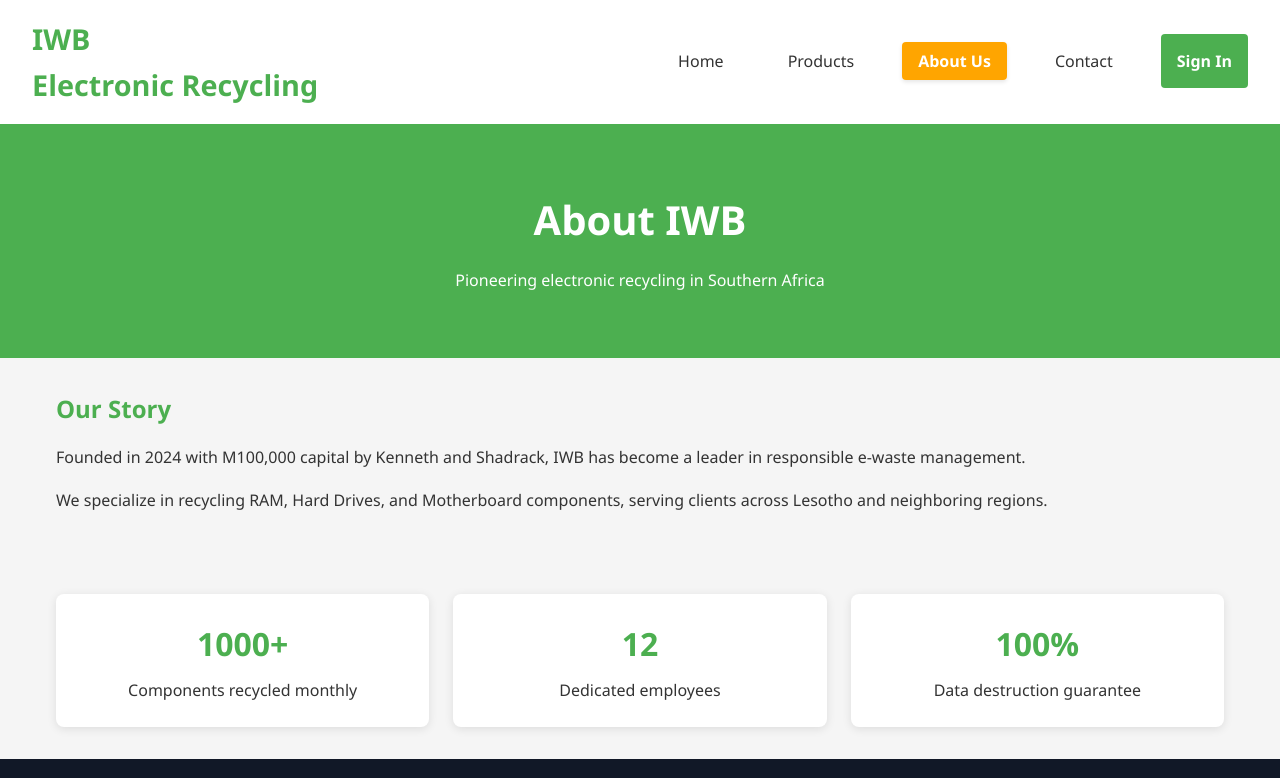
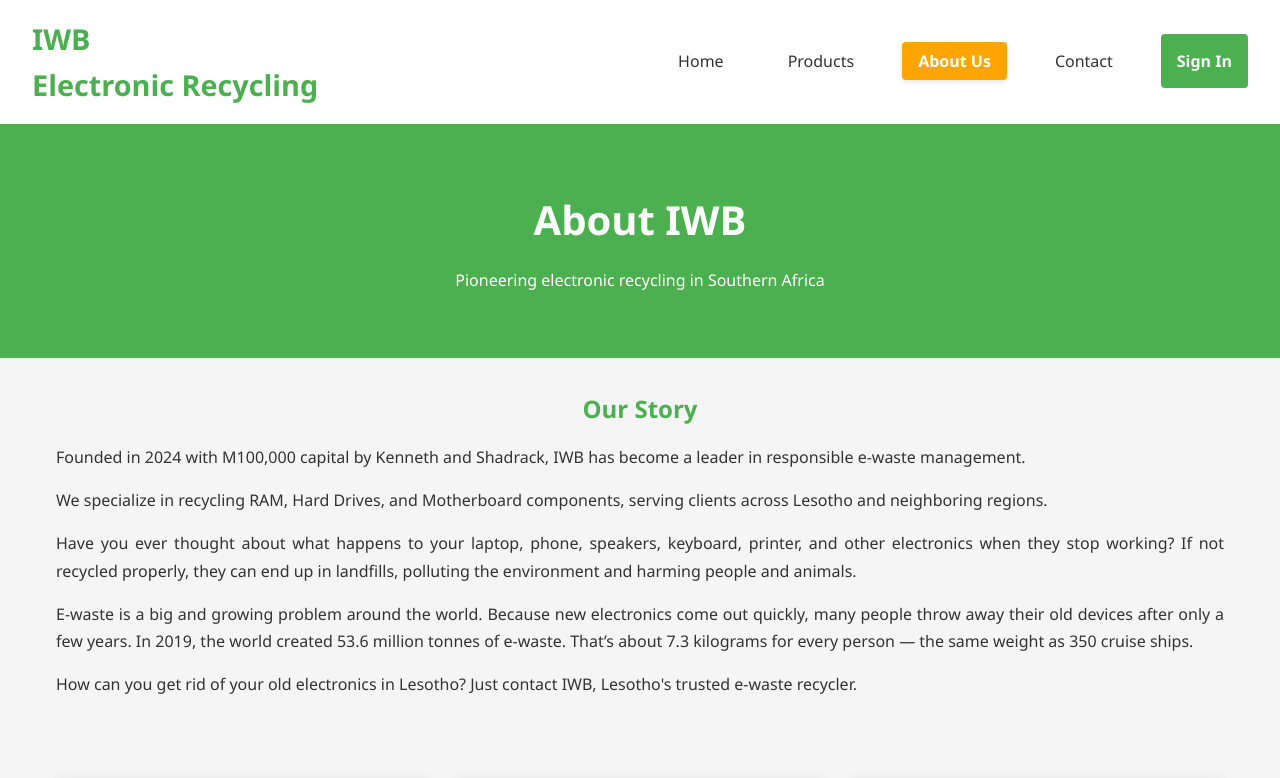
Before and after one commit to MAKARA-UI/-IWB, a React (Vite) app in the folder frontend/: page /about in a window 1280 px wide. Shown: the top 778 px of the page. Built offline with nearby package versions, Linux system fonts and the light colour scheme; no server answers.

Commit message:
updated file

```diff
--- a/frontend/src/pages/About.jsx
+++ b/frontend/src/pages/About.jsx
@@ -19,6 +19,21 @@ export default function About() {
             We specialize in recycling RAM, Hard Drives, and Motherboard components,
             serving clients across Lesotho and neighboring regions.
           </p>
+          <p>
+            Have you ever thought about what happens to your laptop, phone, speakers, keyboard,
+            printer, and other electronics when they stop working? If not recycled properly, they
+            can end up in landfills, polluting the environment and harming people and animals.
+          </p>
+          <p>
+            E-waste is a big and growing problem around the world. Because new electronics come out
+            quickly, many people throw away their old devices after only a few years. In 2019, the
+            world created 53.6 million tonnes of e-waste. That’s about 7.3 kilograms for every person —
+            the same weight as 350 cruise ships.
+          </p>
+          <p>
+            How can you get rid of your old electronics in Lesotho? Just contact IWB, Lesotho's
+            trusted e-waste recycler.
+          </p>
         </div>
 
         <div className="about-stats">
--- a/frontend/src/pages/Home.jsx
+++ b/frontend/src/pages/Home.jsx
@@ -4,6 +4,7 @@ export default function Home() {
   return (
     <main>
       <section className="hero">
+        <div className="hero-text">
           <h1>Power Up Your Recycling Efforts</h1>
           <h2>Dispose of E-Waste Safely</h2>
           <p>
@@ -11,6 +12,11 @@ export default function Home() {
             across Southern Africa since 2024.
           </p>
           <a href="/products" className="cta-button">Our Services</a>
+        </div>
+        <div className="hero-image">
+        <img src="/re.jpg" alt="E-Waste Recycling" />
+
+        </div>
       </section>
     </main>
   );
--- a/frontend/src/styles/pages/about.css
+++ b/frontend/src/styles/pages/about.css
@@ -21,11 +21,14 @@
 .about-text h2 {
   color: var(--primary);
   margin-bottom: 1rem;
+  text-align: center; /* Center the header */
 }
 
 .about-text p {
   margin-bottom: 1rem;
   line-height: 1.7;
+  font-weight: 500; /* Make text a bit bold */
+  text-align: justify; /* Optional: make the text look properly aligned */
 }
 
 .about-stats {
--- a/frontend/src/styles/pages/home.css
+++ b/frontend/src/styles/pages/home.css
@@ -1,20 +1,35 @@
 .hero {
-  background: linear-gradient(rgba(0,0,0,0.6), rgba(0,0,0,0.6)),
-              url('../../assets/images/ewaste-bg.jpg') center/cover;
+  background: linear-gradient(rgba(0,0,0,0.6), rgba(0,0,0,0.6));
   min-height: 70vh;
   display: flex;
-  flex-direction: column;
-  justify-content: center;
+  flex-direction: row;
+  justify-content: space-between;
   align-items: center;
-  text-align: center;
+  text-align: left;
   color: var(--white);
-  padding: 0 1rem;
+  padding: 2rem;
+}
+
+.hero-text {
+  flex: 1;
+  max-width: 50%;
 }
 
 .hero h1 {
   font-size: 3rem;
   margin-bottom: 1rem;
   text-shadow: 2px 2px 4px rgba(0,0,0,0.5);
+}
+
+.hero-image {
+  flex: 1;
+  text-align: center;
+}
+
+.hero-image img {
+  max-width: 100%;
+  height: auto;
+  border-radius: 8px;
 }
 
 .cta-button {
@@ -25,4 +40,5 @@
   border-radius: 4px;
   font-weight: 600;
   margin-top: 1rem;
+  text-decoration: none;
 }
```
Also changed, not shown: frontend/re.jpg (added), 1 other file (tests, documents, lock files or other folders). Lines whose indentation alone changed are shown as unchanged.
